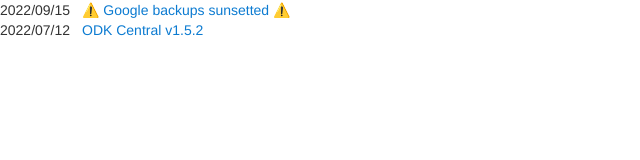
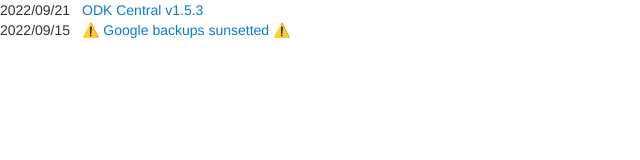
Before and after one commit to getodk/central, a plain HTML site: page docs/news.html in a window 1280 px wide. Shown: the whole page, without its empty margins (0-640 px from the left). Drawn offline with Linux system fonts and the light colour scheme.

Commit message:
Update news for v1.5.3

```diff
--- a/docs/news.html
+++ b/docs/news.html
@@ -8,16 +8,16 @@
   </head>
   <body>
     <div class="news-item">
+      <span class="item-date">2022/09/21</span>
+      <a href="https://forum.getodk.org/t/odk-central-v1-5/37882/4" target="_blank">
+        ODK Central v1.5.3
+      </a>
+    </div>
+    <div class="news-item">
       <span class="item-date">2022/09/15</span>
       <a href="https://forum.getodk.org/t/backups-to-google-drive-from-central-will-stop-working-after-oct-3/38895" target="_blank">
         ⚠️ Google backups sunsetted ⚠️
       </a>
     </div>
-    <div class="news-item">
-      <span class="item-date">2022/07/12</span>
-      <a href="https://forum.getodk.org/t/odk-central-v1-5/37882/3" target="_blank">
-        ODK Central v1.5.2
-      </a>
-    </div>
   </body>
 </html>
```
